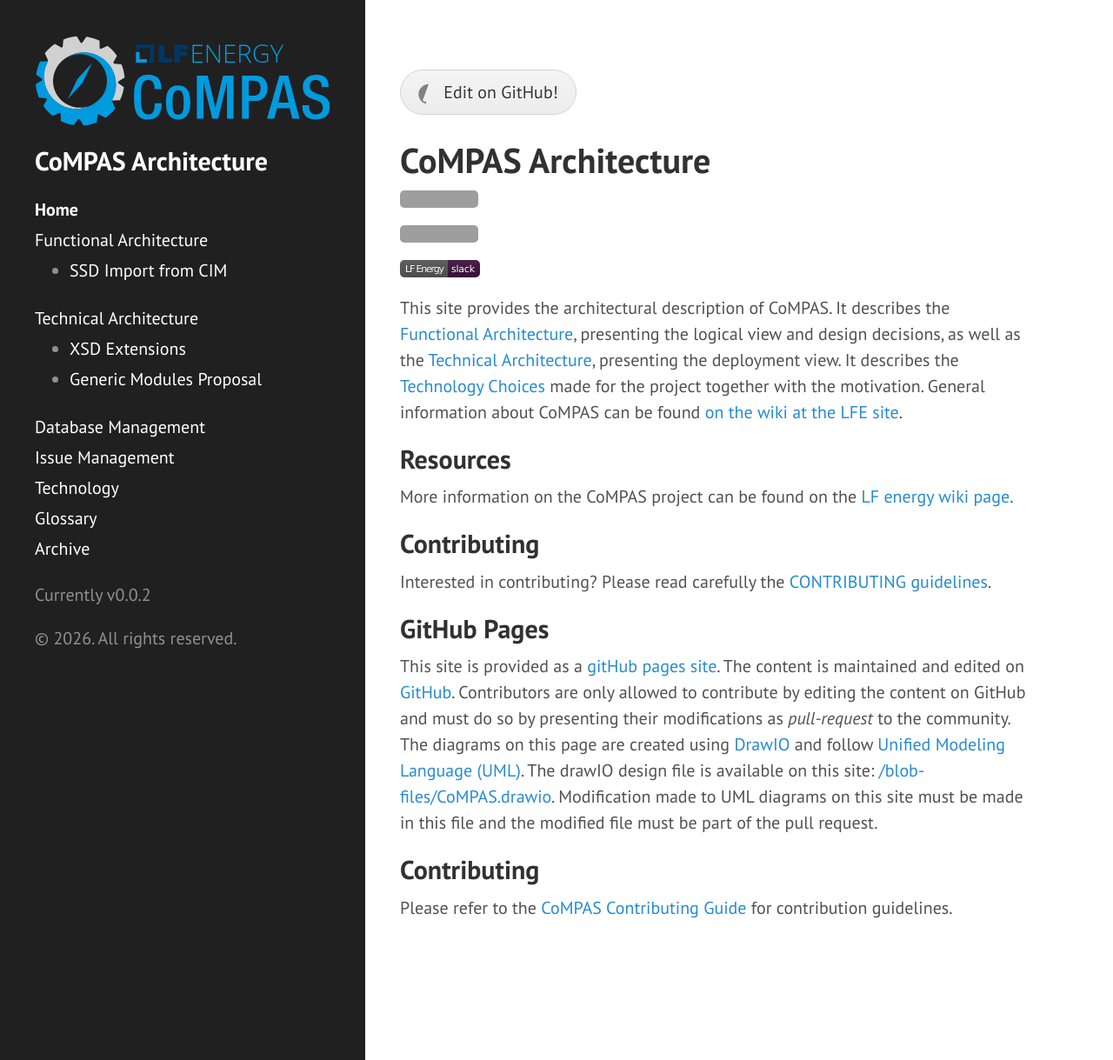
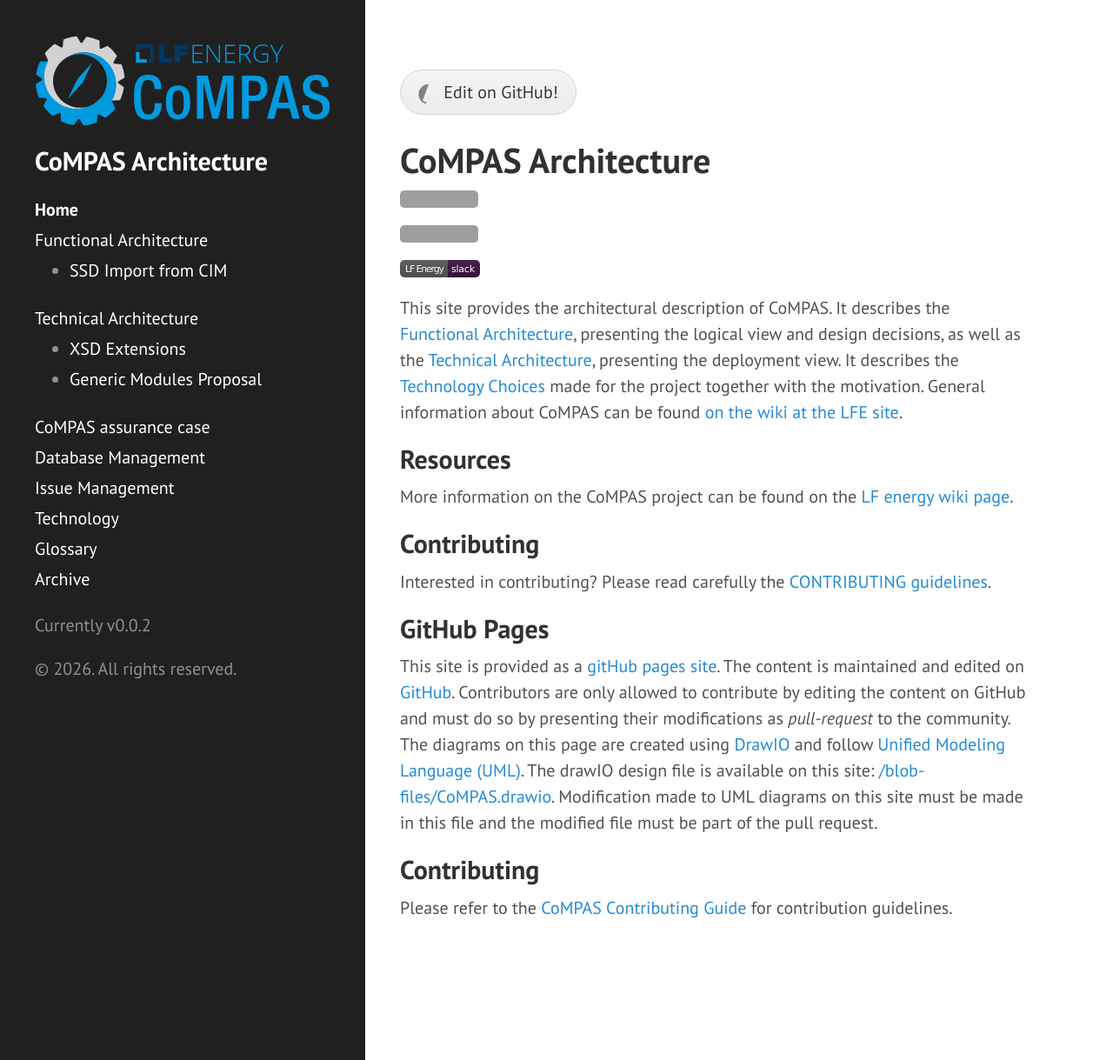
Before and after one commit to com-pas/compas-architecture, a Jekyll site: the page built from README.md, in a window 1280 px wide and 1219 px high. Shown: the whole window at 87% size. Built offline with Jekyll 4.4.1, drawn with Linux system fonts in a browser that asks for light colours; our own code applies the rules of GitHub Pages for plain Markdown files; grey boxes are pictures that could not be loaded.

Commit message:
Update sidebar.html
CoMPAS assurance case added

Signed-off-by: Sander Jansen <Sander3003@users.noreply.github.com>

```diff
--- a/_includes/sidebar.html
+++ b/_includes/sidebar.html
@@ -33,6 +33,7 @@ SPDX-License-Identifier: CC-BY-4.0
           <a class="sidebar-nav-item{% if page.url == '/technical/COMPAS_GENERIC_PROPOSAL.html' %} active{% endif %}" href="{{ site.baseurl }}/technical/COMPAS_GENERIC_PROPOSAL.html">Generic Modules Proposal</a>
         </li>
       </ul>
+      <a class="sidebar-nav-item{% if page.url == '/CoMPAS-assurance-case.html' %} active{% endif %}" href="{{ site.baseurl }}/CoMPAS-assurance-case.html">CoMPAS assurance case</a>
       <a class="sidebar-nav-item{% if page.url == '/DATABASE_MANAGEMENT.html' %} active{% endif %}" href="{{ site.baseurl }}/DATABASE_MANAGEMENT.html">Database Management</a>
       <a class="sidebar-nav-item{% if page.url == '/ISSUE_MANAGEMENT.html' %} active{% endif %}" href="{{ site.baseurl }}/ISSUE_MANAGEMENT.html">Issue Management</a>
       <a class="sidebar-nav-item{% if page.url == '/TECHNOLOGY.html' %} active{% endif %}" href="{{ site.baseurl }}/TECHNOLOGY.html">Technology</a>
```
Also changed, not shown: other parts of _includes/sidebar.html (+1 -1 lines).
